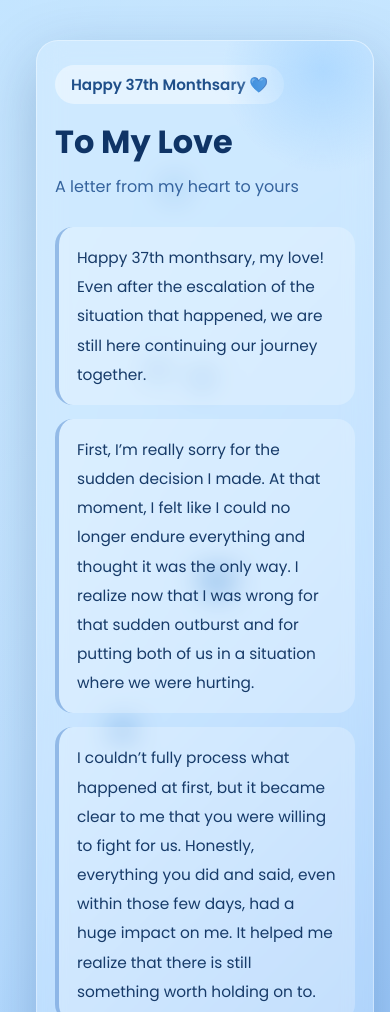
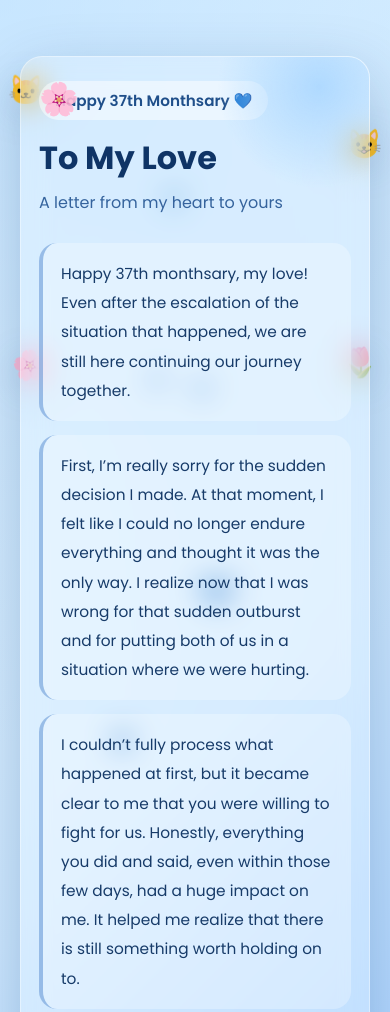
Before and after one commit to ish677/lablab, a plain HTML site: page index.html in a window 390 px wide. Shown: the top 1012 px of the page. Drawn offline with Linux system fonts and the light colour scheme.

Commit message:
Refactor styles in style.css for improved design
Updated various styles including background gradients, padding, and element positions. Added new animations and adjusted properties for better responsiveness.

```diff
--- a/style.css
+++ b/style.css
@@ -12,7 +12,7 @@ body {
   background:
     radial-gradient(circle at top left, rgba(173, 216, 255, 0.55), transparent 30%),
     radial-gradient(circle at bottom right, rgba(120, 180, 255, 0.35), transparent 30%),
-    linear-gradient(135deg, #dff4ff, #b7dcff, #82b7f7, #4b7fd1);
+    linear-gradient(135deg, #e8f7ff, #cde8ff, #95c6ff, #5f93e6);
   color: #16345d;
   overflow-x: hidden;
   position: relative;
@@ -23,21 +23,80 @@ body {
   display: flex;
   align-items: center;
   justify-content: center;
-  padding: 40px 16px;
+  padding: 56px 20px;
+  position: relative;
+  z-index: 2;
 }
+
+.scene-decor {
+  position: absolute;
+  inset: 0;
+  pointer-events: none;
+}
+
+.decor {
+  position: absolute;
+  user-select: none;
+  filter: drop-shadow(0 8px 18px rgba(19, 62, 122, 0.18));
+}
+
+.cat {
+  font-size: clamp(2rem, 4vw, 3rem);
+  animation: floatCat 4s ease-in-out infinite;
+}
+
+.flower {
+  font-size: clamp(1.6rem, 3vw, 2.4rem);
+  animation: swayFlower 5s ease-in-out infinite;
+}
+
+.cat-1 { top: 7%; left: 8%; animation-delay: 0s; }
+.cat-2 { top: 16%; right: 8%; animation-delay: 0.8s; }
+.cat-3 { bottom: 13%; left: 5%; animation-delay: 1.4s; }
+.cat-4 { bottom: 10%; right: 7%; animation-delay: 2s; }
+.cat-5 { top: 48%; left: 2%; animation-delay: 2.6s; }
+.cat-6 { top: 54%; right: 2%; animation-delay: 3.2s; }
+
+.flower-1 { top: 4%; left: 24%; animation-delay: 0.2s; }
+.flower-2 { top: 10%; right: 24%; animation-delay: 1s; }
+.flower-3 { bottom: 7%; left: 23%; animation-delay: 1.8s; }
+.flower-4 { bottom: 6%; right: 24%; animation-delay: 2.6s; }
+.flower-5 { top: 28%; left: 10%; animation-delay: 0.6s; }
+.flower-6 { top: 33%; right: 11%; animation-delay: 2.2s; }
+.flower-7 { bottom: 28%; left: 11%; animation-delay: 1.2s; }
+.flower-8 { bottom: 30%; right: 10%; animation-delay: 3s; }
 
 .card {
   width: 100%;
-  max-width: 900px;
-  background: rgba(255, 255, 255, 0.18);
+  max-width: 920px;
+  background: rgba(255, 255, 255, 0.2);
   backdrop-filter: blur(14px);
   -webkit-backdrop-filter: blur(14px);
-  border: 1px solid rgba(255, 255, 255, 0.35);
-  border-radius: 28px;
-  padding: 36px 28px;
+  border: 1px solid rgba(255, 255, 255, 0.38);
+  border-radius: 30px;
+  padding: 38px 30px;
   box-shadow: 0 20px 60px rgba(16, 56, 110, 0.25);
   position: relative;
   overflow: hidden;
+}
+
+.card::before,
+.card::after {
+  position: absolute;
+  font-size: 2rem;
+  opacity: 0.9;
+}
+
+.card::before {
+  content: "🌸";
+  top: 18px;
+  left: 18px;
+}
+
+.card::after {
+  content: "🐱";
+  bottom: 18px;
+  right: 18px;
 }
 
 .top-glow {
@@ -52,7 +111,7 @@ body {
 
 .monthsary {
   display: inline-block;
-  background: rgba(255, 255, 255, 0.45);
+  background: rgba(255, 255, 255, 0.5);
   color: #1f4f8a;
   padding: 8px 16px;
   border-radius: 999px;
@@ -82,7 +141,7 @@ h1 {
 }
 
 .letter p {
-  background: rgba(255, 255, 255, 0.25);
+  background: rgba(255, 255, 255, 0.28);
   padding: 16px 18px;
   border-radius: 18px;
   border-left: 4px solid rgba(61, 122, 201, 0.45);
@@ -120,10 +179,28 @@ button:hover {
 
 .song-box {
   text-align: center;
-  background: rgba(255, 255, 255, 0.28);
+  background: rgba(255, 255, 255, 0.3);
   border: 1px solid rgba(255, 255, 255, 0.35);
   padding: 22px 18px;
   border-radius: 22px;
+  position: relative;
+}
+
+.song-box::before,
+.song-box::after {
+  position: absolute;
+  top: 14px;
+  font-size: 1.5rem;
+}
+
+.song-box::before {
+  content: "🌷";
+  left: 18px;
+}
+
+.song-box::after {
+  content: "🐾";
+  right: 18px;
 }
 
 .song-label {
@@ -166,7 +243,8 @@ button:hover {
   transform: translateX(-50%) translateY(0);
 }
 
-.background-hearts {
+.background-hearts,
+.floating-petals {
   position: fixed;
   inset: 0;
   overflow: hidden;
@@ -174,12 +252,19 @@ button:hover {
   z-index: 0;
 }
 
+.heart,
+.petal {
+  position: absolute;
+  bottom: -40px;
+  opacity: 0.8;
+}
+
 .heart {
-  position: absolute;
-  bottom: -30px;
-  font-size: 16px;
   animation: floatUp linear forwards;
-  opacity: 0.75;
+}
+
+.petal {
+  animation: petalFloat linear forwards;
 }
 
 .fade-in {
@@ -203,11 +288,54 @@ button:hover {
     opacity: 0;
   }
   10% {
-    opacity: 0.8;
+    opacity: 0.85;
   }
   100% {
     transform: translateY(-110vh) scale(1.4);
     opacity: 0;
+  }
+}
+
+@keyframes petalFloat {
+  0% {
+    transform: translateY(0) translateX(0) rotate(0deg);
+    opacity: 0;
+  }
+  10% {
+    opacity: 0.9;
+  }
+  100% {
+    transform: translateY(-110vh) translateX(55px) rotate(180deg);
+    opacity: 0;
+  }
+}
+
+@keyframes floatCat {
+  0%, 100% {
+    transform: translateY(0) rotate(0deg);
+  }
+  50% {
+    transform: translateY(-10px) rotate(4deg);
+  }
+}
+
+@keyframes swayFlower {
+  0%, 100% {
+    transform: translateY(0) rotate(-4deg);
+  }
+  50% {
+    transform: translateY(-8px) rotate(5deg);
+  }
+}
+
+@media (max-width: 900px) {
+  .cat-5,
+  .cat-6,
+  .flower-5,
+  .flower-6,
+  .flower-7,
+  .flower-8 {
+    display: none;
   }
 }
 
@@ -225,4 +353,19 @@ button:hover {
   .song-box h2 {
     font-size: 1.5rem;
   }
+
+  .cat,
+  .flower {
+    font-size: 1.8rem;
+  }
+
+  .cat-1 { top: 3%; left: 2%; }
+  .cat-2 { top: 5%; right: 2%; }
+  .cat-3 { bottom: 9%; left: 2%; }
+  .cat-4 { bottom: 9%; right: 2%; }
+
+  .flower-1 { top: 14%; left: 3%; }
+  .flower-2 { top: 14%; right: 3%; }
+  .flower-3 { bottom: 20%; left: 4%; }
+  .flower-4 { bottom: 20%; right: 4%; }
 }
```
